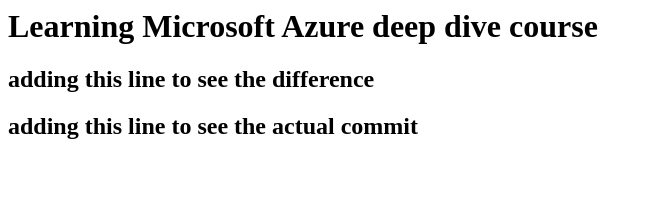
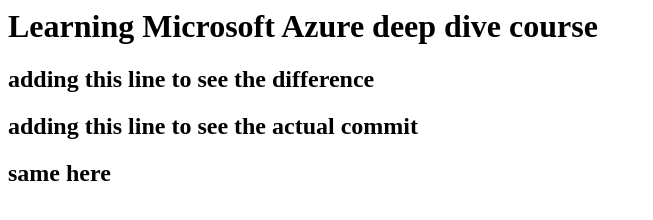
Before and after one commit to rbalachander/ms-azure, a plain HTML site: page index.html in a window 1280 px wide. Shown: the whole page, without its empty margins (0-653 px from the left). Drawn offline with Linux system fonts and the light colour scheme.

Commit message:
few lines added

```diff
--- a/index.html
+++ b/index.html
@@ -8,5 +8,6 @@
 		<h1>Learning Microsoft Azure deep dive course</h1>
 		<h2>adding this line to see the difference</h2>
 		<h2>adding this line to see the actual commit</h2>
+		<h2>same here</h2>
 	</body>
 </html>
```
Also changed, not shown: 1 other file.
